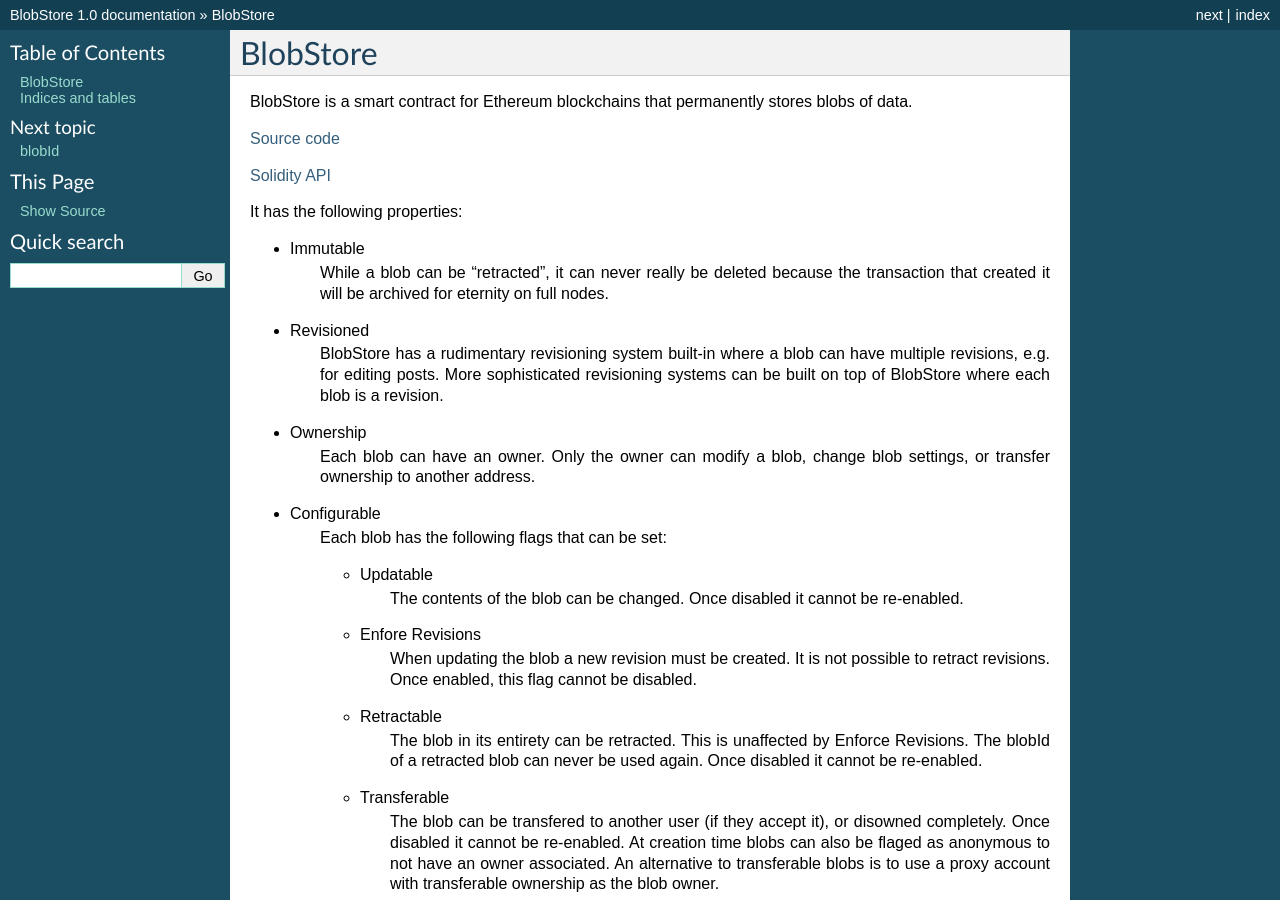
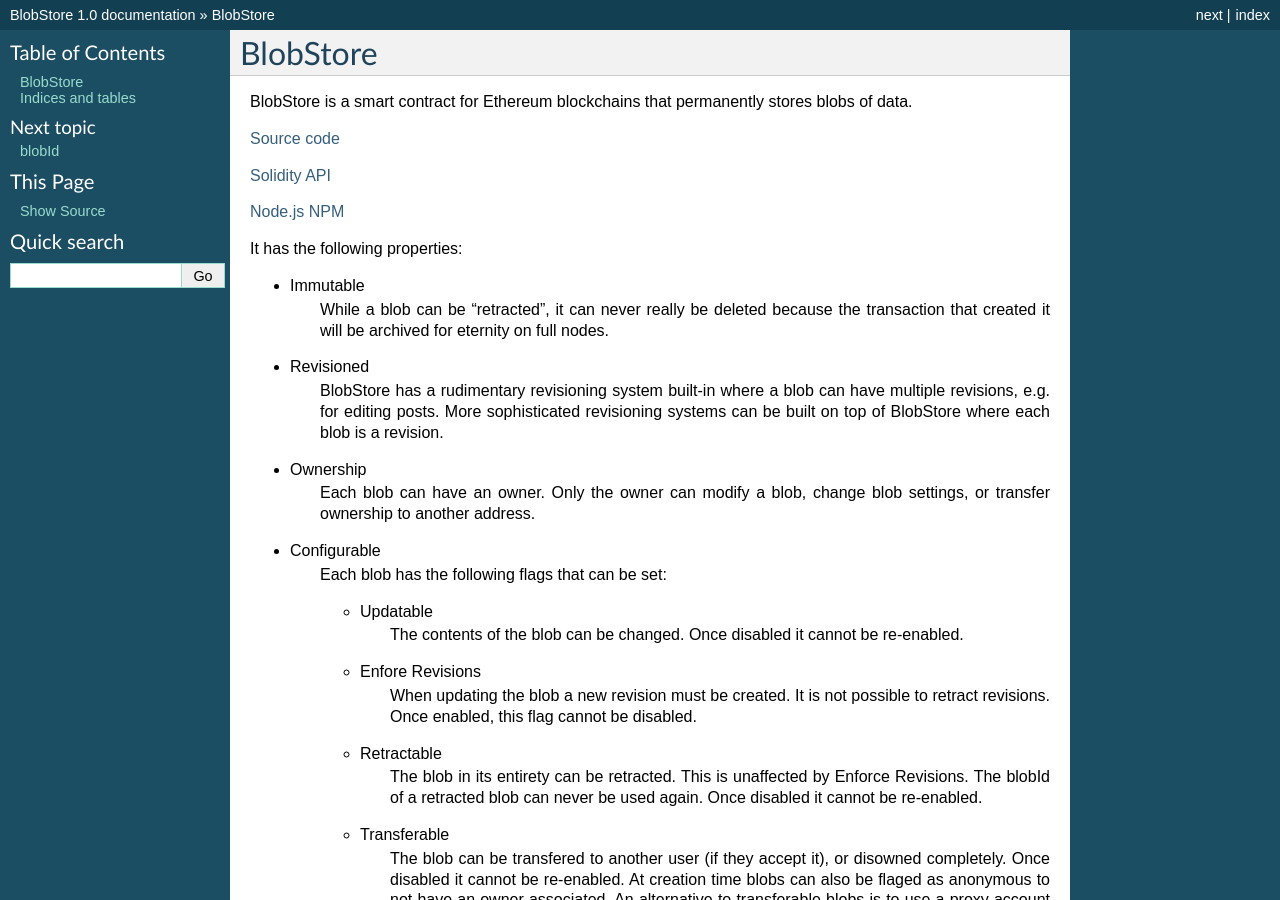
Before and after one commit to acuity-network/mix-item-store, a Sphinx documentation site: the page built from docs/index.rst, in a window 1280 px wide and 900 px high. Built offline with Sphinx 7.4.7, drawn with Linux system fonts in a browser that asks for light colours.

Commit message:
Add NPM.

```diff
--- a/docs/index.rst
+++ b/docs/index.rst
@@ -11,6 +11,8 @@ BlobStore is a smart contract for Ethereum blockchains that permanently stores b
 `Source code <https://github.com/link-blockchain/blobstore>`_
 
 `Solidity API <http://solidity-apis.link-blockchain.org/docs/BlobStore/>`_
+
+`Node.js NPM <https://www.npmjs.com/package/blobstore-ethereum>`_
 
 It has the following properties:
 
```
